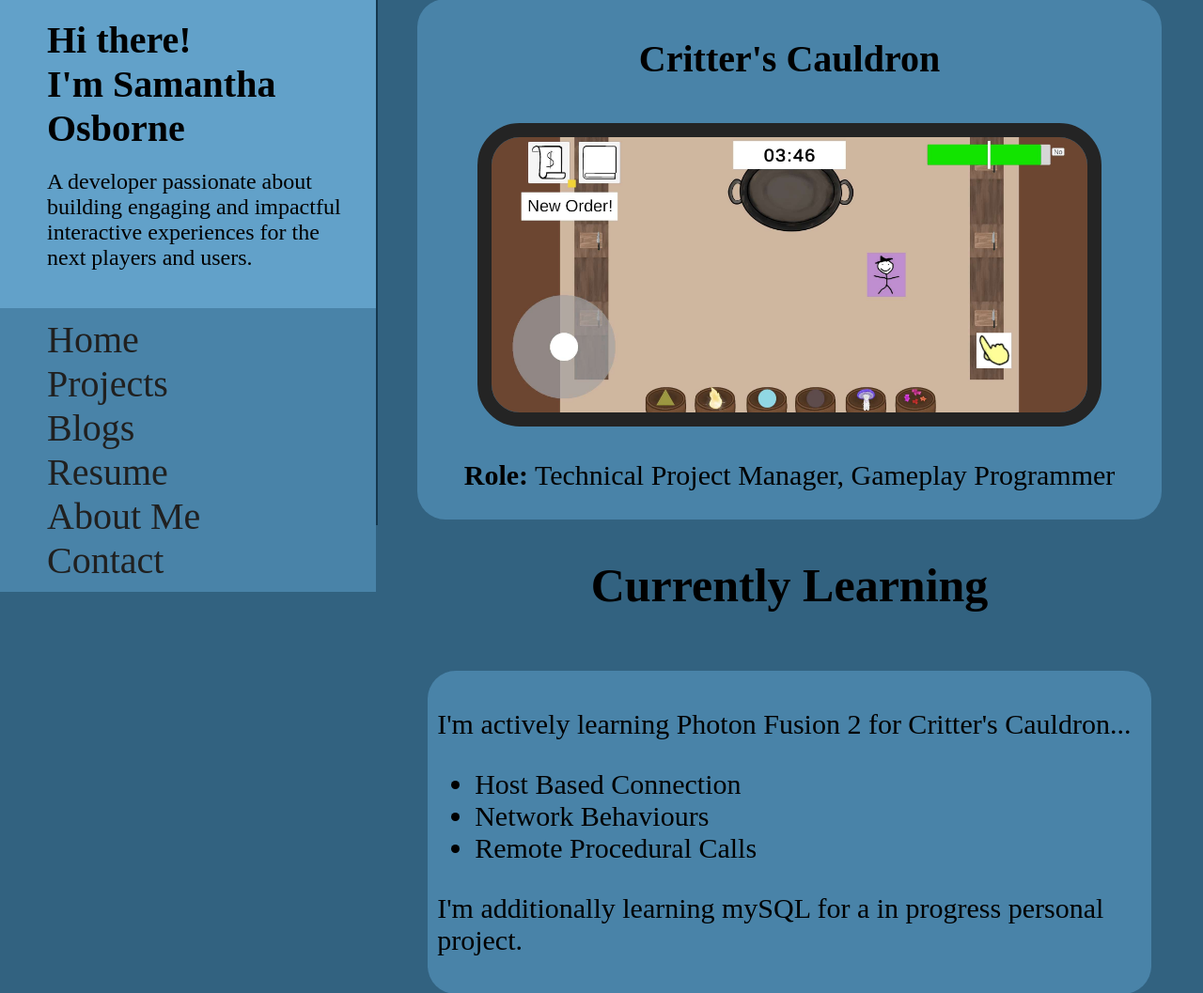
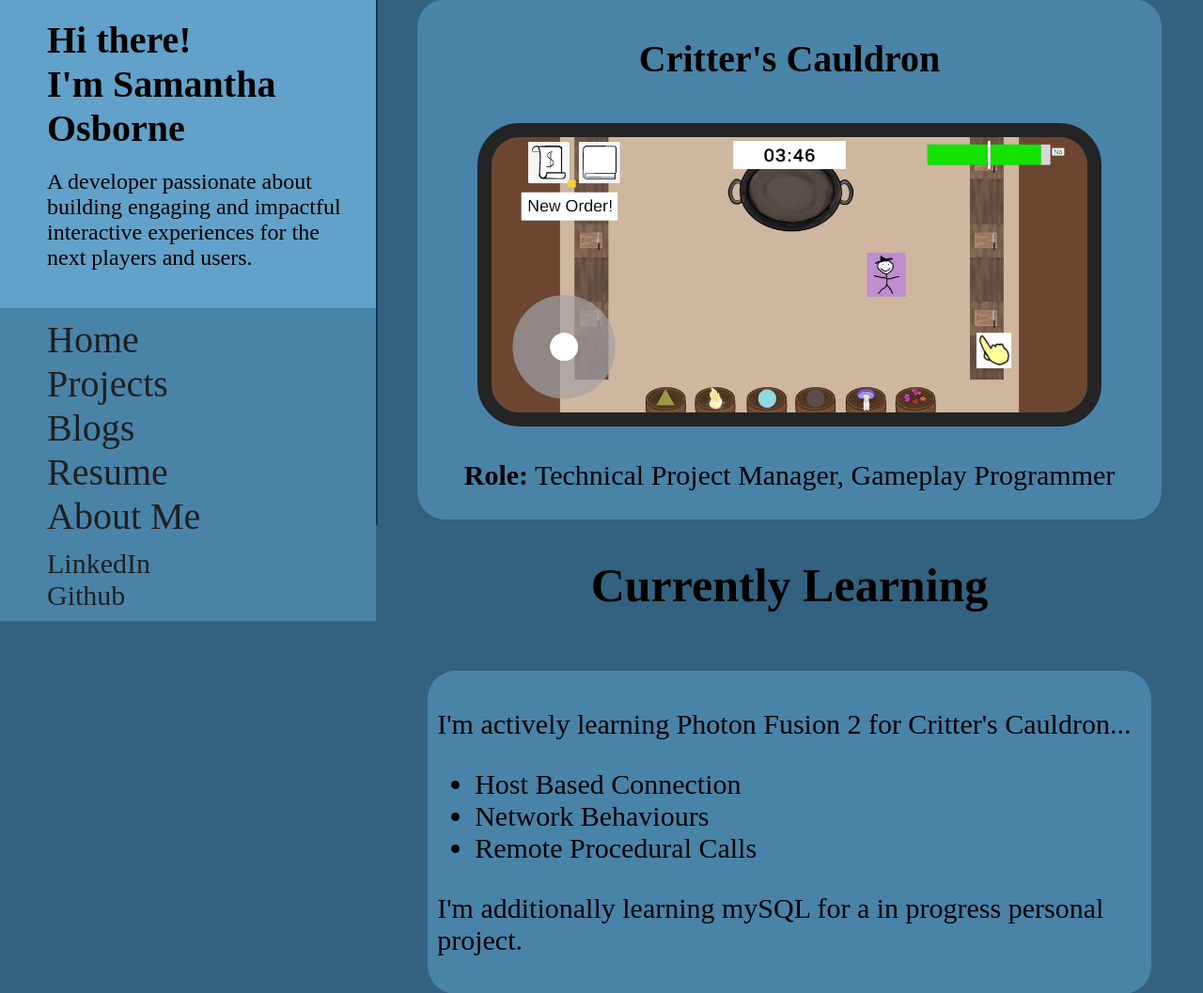
Before and after one commit to samosbo/Portfolio, a web app: page / in a window 1280 px wide. Shown: the part 241-1298 px from the top of the page at 94% size. Run offline with its HTML, style and script files only (its server is not run), Linux system fonts and the light colour scheme; data that the repository does not hold is empty.

Commit message:
Updated Contact

```diff
--- a/CSS/portfolioHome.css
+++ b/CSS/portfolioHome.css
@@ -55,6 +55,13 @@ nav
     background-color:#4983A8;
     font-size:40px;
     flex-grow: 1;
+}
+
+nav .contact{
+    display:flex;
+    padding-top:10px;
+    flex-direction: column;
+    font-size:30px;
 }
 
 /*==== Hamburger ====*/
--- a/about-me.html
+++ b/about-me.html
@@ -27,7 +27,10 @@
             <a href="blog.html">Blogs</a>
             <a href="resume.html">Resume</a>
             <a href="about-me.html">About Me</a>
-            <a href="#contact">Contact</a>
+            <div class="contact">
+                <a href="https://www.linkedin.com/in/samantha-osborne-game-dev/">LinkedIn</a>
+                <a href="https://github.com/samosbo">Github</a>
+            </div>
         </nav>
         <div class="hamburger">
             <span></span>
--- a/blog.html
+++ b/blog.html
@@ -27,7 +27,10 @@
             <a href="blog.html">Blogs</a>
             <a href="resume.html">Resume</a>
             <a href="about-me.html">About Me</a>
-            <a href="#contact">Contact</a>
+            <div class="contact">
+                <a href="https://www.linkedin.com/in/samantha-osborne-game-dev/">LinkedIn</a>
+                <a href="https://github.com/samosbo">Github</a>
+            </div>
         </nav>
         <div class="hamburger">
             <span></span>
--- a/index.html
+++ b/index.html
@@ -27,7 +27,10 @@
             <a href="blog.html">Blogs</a>
             <a href="resume.html">Resume</a>
             <a href="about-me.html">About Me</a>
-            <a href="#contact">Contact</a>
+            <div class="contact">
+                <a href="https://www.linkedin.com/in/samantha-osborne-game-dev/">LinkedIn</a>
+                <a href="https://github.com/samosbo">Github</a>
+            </div>
         </nav>
         <div class="hamburger">
             <span></span>
--- a/project-pages/boo.html
+++ b/project-pages/boo.html
@@ -27,7 +27,10 @@
             <a href="../blog.html">Blogs</a>
             <a href="../resume.html">Resume</a>
             <a href="../about-me.html">About Me</a>
-            <a href="../#contact">Contact</a>
+            <div class="contact">
+                <a href="https://www.linkedin.com/in/samantha-osborne-game-dev/">LinkedIn</a>
+                <a href="https://github.com/samosbo">Github</a>
+            </div>
         </nav>
         <div class="hamburger">
             <span></span>
--- a/project-pages/critters-cauldron.html
+++ b/project-pages/critters-cauldron.html
@@ -27,7 +27,10 @@
             <a href="../blog.html">Blogs</a>
             <a href="../resume.html">Resume</a>
             <a href="../about-me.html">About Me</a>
-            <a href="../#contact">Contact</a>
+            <div class="contact">
+                <a href="https://www.linkedin.com/in/samantha-osborne-game-dev/">LinkedIn</a>
+                <a href="https://github.com/samosbo">Github</a>
+            </div>
         </nav>
         <div class="hamburger">
             <span></span>
--- a/project-pages/dog-park.html
+++ b/project-pages/dog-park.html
@@ -27,7 +27,10 @@
             <a href="../blog.html">Blogs</a>
             <a href="../resume.html">Resume</a>
             <a href="../about-me.html">About Me</a>
-            <a href="../#contact">Contact</a>
+            <div class="contact">
+                <a href="https://www.linkedin.com/in/samantha-osborne-game-dev/">LinkedIn</a>
+                <a href="https://github.com/samosbo">Github</a>
+            </div>
         </nav>
         <div class="hamburger">
             <span></span>
--- a/project-pages/pizza-is-ready.html
+++ b/project-pages/pizza-is-ready.html
@@ -27,7 +27,10 @@
             <a href="../blog.html">Blogs</a>
             <a href="../resume.html">Resume</a>
             <a href="../about-me.html">About Me</a>
-            <a href="../#contact">Contact</a>
+            <div class="contact">
+                <a href="https://www.linkedin.com/in/samantha-osborne-game-dev/">LinkedIn</a>
+                <a href="https://github.com/samosbo">Github</a>
+            </div>
         </nav>
         <div class="hamburger">
             <span></span>
--- a/project-pages/portfolio.html
+++ b/project-pages/portfolio.html
@@ -27,7 +27,10 @@
             <a href="../blog.html">Blogs</a>
             <a href="../resume.html">Resume</a>
             <a href="../about-me.html">About Me</a>
-            <a href="../#contact">Contact</a>
+            <div class="contact">
+                <a href="https://www.linkedin.com/in/samantha-osborne-game-dev/">LinkedIn</a>
+                <a href="https://github.com/samosbo">Github</a>
+            </div>
         </nav>
         <div class="hamburger">
             <span></span>
--- a/project-pages/room-for-growth.html
+++ b/project-pages/room-for-growth.html
@@ -27,7 +27,10 @@
             <a href="../blog.html">Blogs</a>
             <a href="../resume.html">Resume</a>
             <a href="../about-me.html">About Me</a>
-            <a href="../#contact">Contact</a>
+            <div class="contact">
+                <a href="https://www.linkedin.com/in/samantha-osborne-game-dev/">LinkedIn</a>
+                <a href="https://github.com/samosbo">Github</a>
+            </div>
         </nav>
         <div class="hamburger">
             <span></span>
--- a/project-pages/seafarers-legacy.html
+++ b/project-pages/seafarers-legacy.html
@@ -27,7 +27,10 @@
             <a href="../blog.html">Blogs</a>
             <a href="../resume.html">Resume</a>
             <a href="../about-me.html">About Me</a>
-            <a href="../#contact">Contact</a>
+            <div class="contact">
+                <a href="https://www.linkedin.com/in/samantha-osborne-game-dev/">LinkedIn</a>
+                <a href="https://github.com/samosbo">Github</a>
+            </div>
         </nav>
         <div class="hamburger">
             <span></span>
--- a/resume.html
+++ b/resume.html
@@ -27,7 +27,10 @@
             <a href="blog.html">Blogs</a>
             <a href="projects.html">Resume</a>
             <a href="about-me.html">About Me</a>
-            <a href="#contact">Contact</a>
+            <div class="contact">
+                <a href="https://www.linkedin.com/in/samantha-osborne-game-dev/">LinkedIn</a>
+                <a href="https://github.com/samosbo">Github</a>
+            </div>
         </nav>
         <div class="hamburger">
             <span></span>
```
Also changed, not shown: CSS/portfolioProject.css (+7 -0 lines), CSS/portfolioProjectPage.css (+7 -0 lines), CSS/portfolioResume.css (+7 -0 lines), projects.html (+17 -7 lines).
